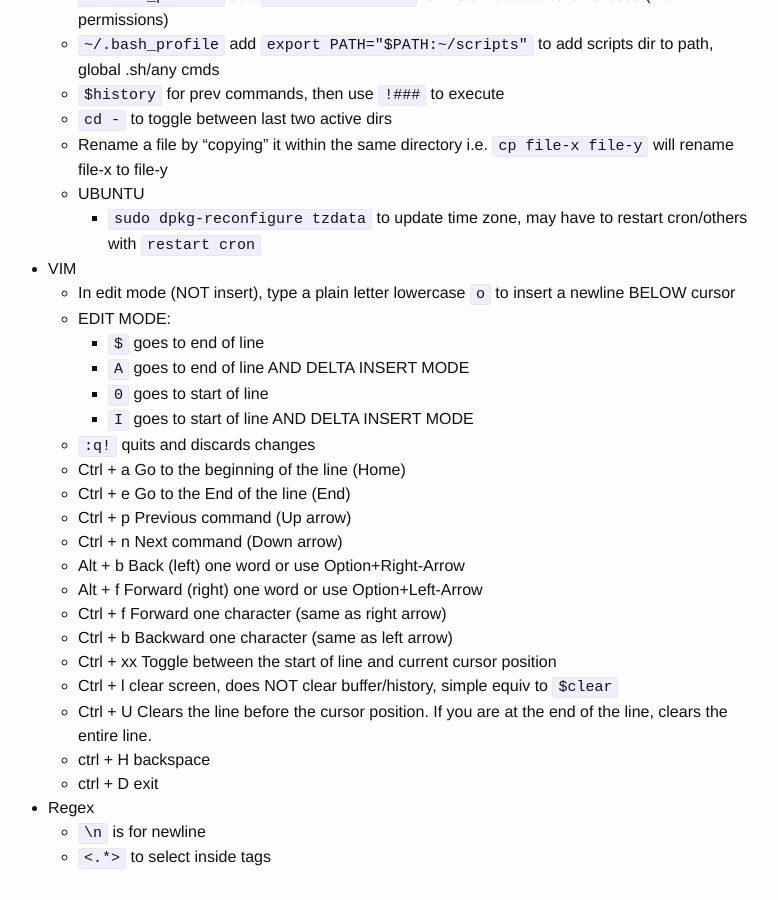
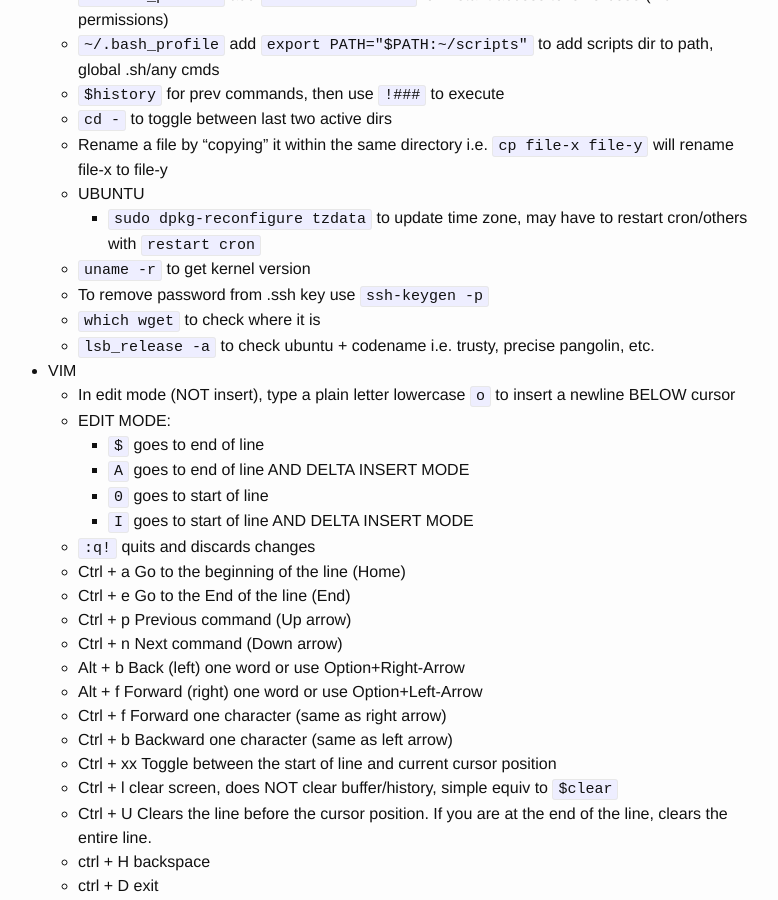
Before and after one commit to josephlei/jjl-website, a Jekyll site: the page built from _posts/2015-06-13-tips-and-tricks.markdown, in a window 1280 px wide and 900 px high, scrolled down 1383 px. Shown: the whole window, without its empty margins (252-1030 px from the left). Built offline with Jekyll 4.4.1, drawn with Linux system fonts in a browser that asks for light colours.

Commit message:
direct shell update

```diff
--- a/_posts/2015-06-13-tips-and-tricks.markdown
+++ b/_posts/2015-06-13-tips-and-tricks.markdown
@@ -59,6 +59,10 @@ published: true
   * Rename a file by "copying" it within the same directory i.e. `cp file-x file-y` will rename file-x to file-y
   * UBUNTU
     * `sudo dpkg-reconfigure tzdata` to update time zone, may have to restart cron/others with `restart cron`
+  * `uname -r` to get kernel version
+  * To remove password from .ssh key use `ssh-keygen -p`
+  * `which wget` to check where it is
+  * `lsb_release -a` to check ubuntu + codename i.e. trusty, precise pangolin, etc.
 
 * VIM
   * In edit mode (NOT insert), type a plain letter lowercase `o` to insert a newline BELOW cursor
```
